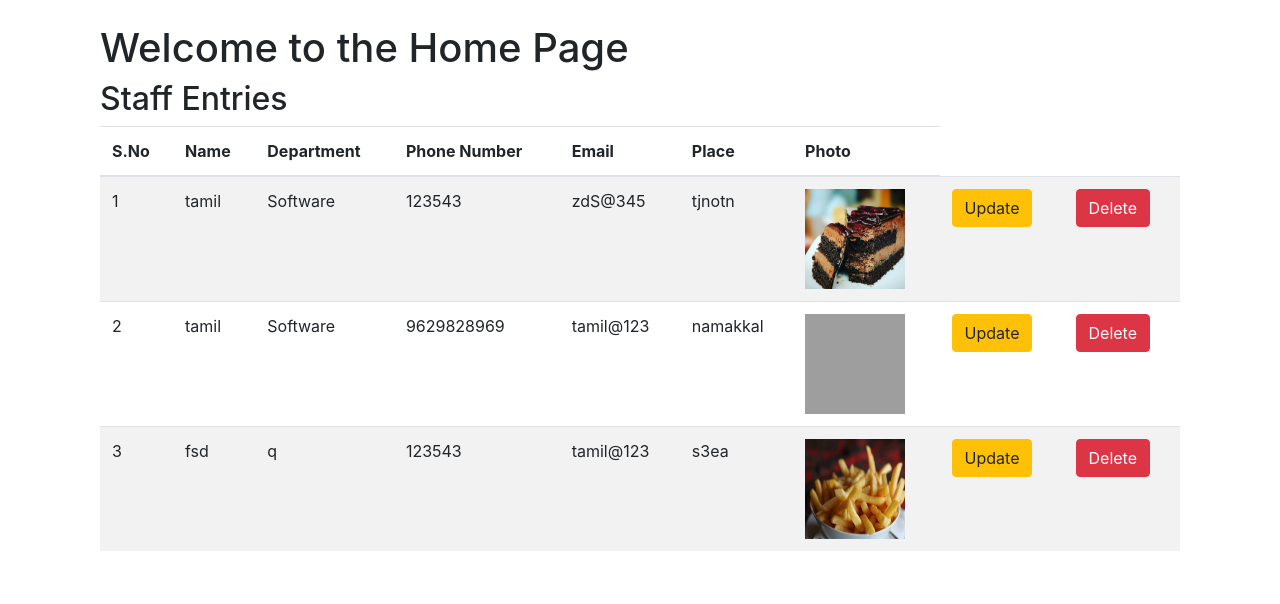
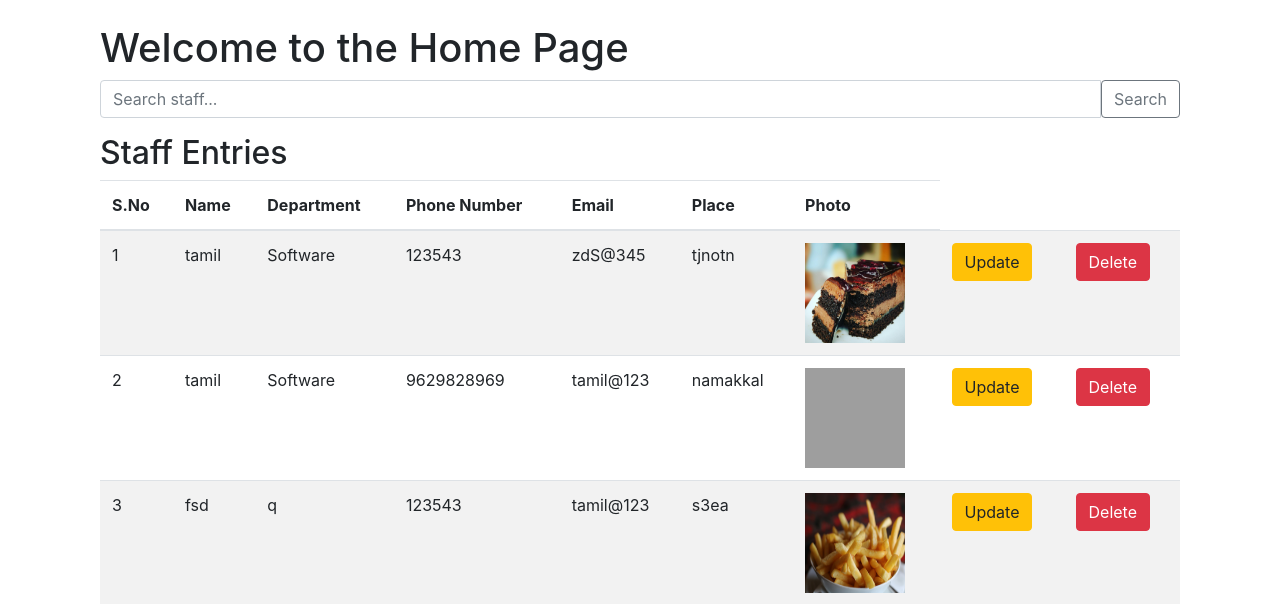
Before and after one commit to tamil08mctv/Staff-Management-System, a Django app: page / in a window 1280 px wide. Shown: the part 56-660 px from the top of the page. Run offline with Django 5.2, Linux system fonts and the light colour scheme; data comes from the database, SQL or seed files in the repository; some libraries are stand-ins or nearby versions; grey boxes are pictures that could not be loaded.

Commit message:
search initiation done

```diff
--- a/Staff/views.py
+++ b/Staff/views.py
@@ -1,8 +1,22 @@
 from django.shortcuts import render, redirect
 from .models import Staff
+from django.db.models import Q
 
 def home(request):
-    staff = Staff.objects.all()
+    query = request.GET.get('q')
+    if query:
+        staff = Staff.objects.filter(
+            Q(name__icontains=query) |
+            Q(dept__icontains=query) |
+            Q(ph_no__icontains=query) |
+            Q(mail__icontains=query) |
+            Q(place__icontains=query)
+        )
+    else:
+        staff = Staff.objects.all()
+
+    return render(request, 'home.html', {'staff': staff, 'query': query})
+
 
     return render(request, 'home.html', {'staff': staff})
 
--- a/templates/home.html
+++ b/templates/home.html
@@ -3,6 +3,14 @@
 {% block content %}
 <div class="container">
     <h1>Welcome to the Home Page</h1>
+
+
+    <form method="GET" action="{% url 'home' %}">
+        <div class="input-group mb-3">
+            <input type="text" name="q" class="form-control" placeholder="Search staff..." value="{{ query|default:'' }}">
+            <button class="btn btn-outline-secondary" type="submit">Search</button>
+        </div>
+    </form>
 
 
     <h2>Staff Entries</h2>
```
